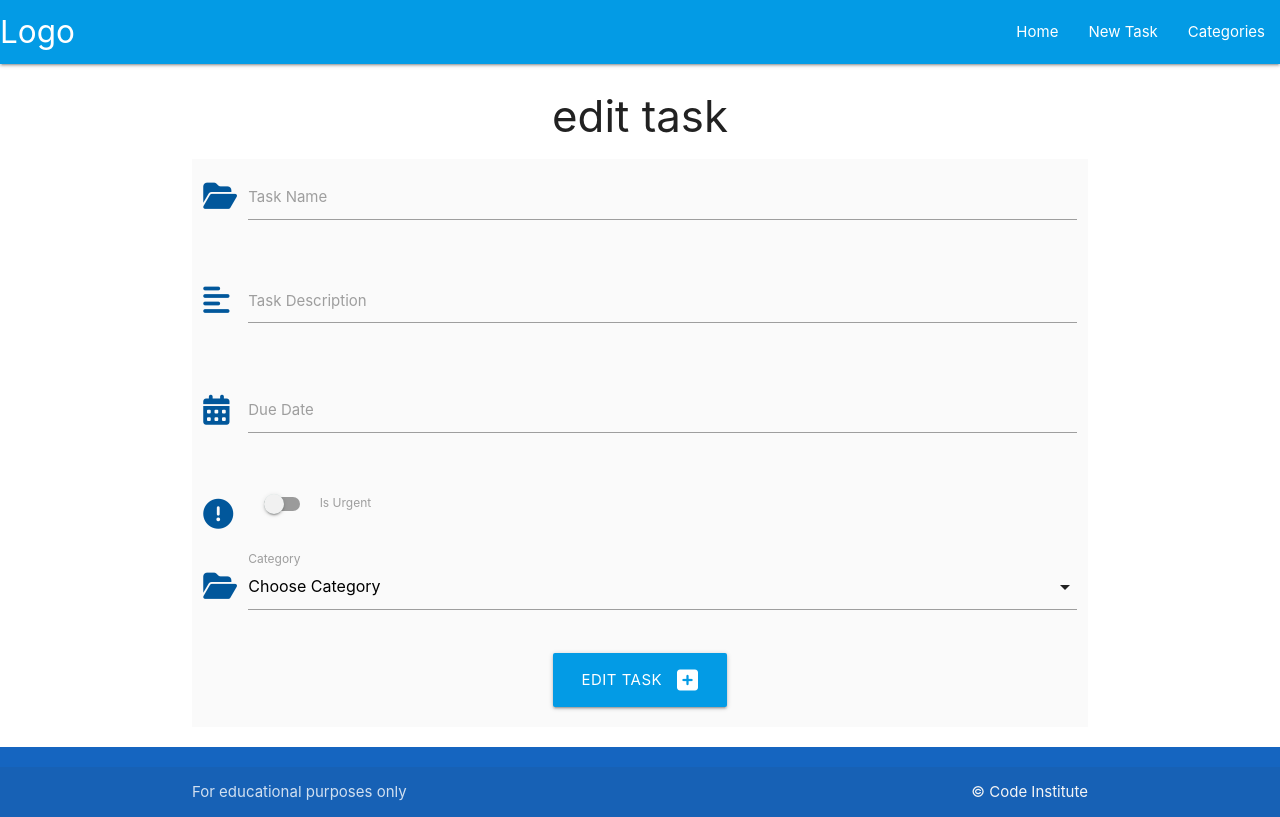
After one commit to monkphin/task_manager, a Flask app: template taskmanager/templates/edit_task.html in a window 1280 px wide. The commit adds this page. Run offline with Flask 3, Linux system fonts and the light colour scheme; the template is opened without the code that fills it, so the values that code supplies are empty; some libraries are stand-ins or nearby versions.

Commit message:
added update and deletion to tasks

```diff
--- /dev/null
+++ b/taskmanager/templates/edit_task.html
@@ -0,0 +1,80 @@
+{% extends "base.html" %}
+{% block content %}
+
+<h3 class="light-blue-test text-4 center-align">edit task</h3>
+
+<div class="row card=panel grey lighten-5">
+  <form class="col s12" method="POST" action="{{ url_for('edit_task', task_id=task.id) }}">
+    <!--task Name-->
+    <div class="row">
+      <div class="input-field col s12">
+        <i class="fas fa-folder-open prefix light-blue-text text-darken-4"></i>
+        <input id="task_name" name="task_name" value="{{ task.task_name }}" minlength="5" maxlength="50" type="text" class="validate" required>
+        <label for="task_name">Task Name</label>
+      </div>
+    </div>
+    <!--Task Description-->
+    <div class="row">
+      <div class="input-field col s12">
+        <i class="fas fa-align-left prefix light-blue-text text-darken-4"></i>
+        <textarea id="task_description" name="task_description" minlength="5" maxlength="200"
+            type="text" class="materialize-textarea validate" required>
+            {{- task.task_description -}}
+          </textarea>
+        <label for="task_description">Task Description</label>
+      </div>
+    </div>
+    <!--Due Date-->
+    <div class="row">
+      <div class="input-field col s12">
+        <i class="fas fa-calendar-alt prefix light-blue-text text-darken-4"></i>
+        <input id="due_date" name="due_date" value="{{ task.due_date.strftime("%d %B, %Y") }}" type="text" class="datepicker" required>
+        <label for="due_date">Due Date</label>
+      </div>
+    </div>
+    <!--Is Urgent-->
+    <div class="row">
+      <div class="input-field col s12">
+        <div class="switch">
+          <i class="fas fa-exclamation-circle prefix light-blue-text text-darken-4"></i>
+          <label for="is_urgent">
+            {% if task.is_urgent == True %}
+            <input id="is_urgent" name="is_urgent" type="checkbox" checked>
+            {% else %}
+            <input id="is_urgent" name="is_urgent" type="checkbox">
+            {% endif %}
+            <span class="lever"></span>
+            Is Urgent
+          </label>
+        </div>
+      </div>
+    </div>
+    <!--Category Id-->
+    <div class="row">
+      <div class="input-field col s12">
+          <i class="fas fa-folder-open prefix light-blue-text text-darken-4"></i>
+          <select id="category_id" name="category_id" class="validate" required>
+              <option value="" disabled selected>Choose Category</option>
+              {% for category in categories %}
+                {% if category == task.category %}
+                  <option value="{{ category.id }}" selected>{{ category.category_name }}</option>
+                {% else %}
+                  <option value="{{ category.id }}">{{ category.category_name }}</option>
+                {% endif %}
+              {% endfor %}
+          </select>
+          <label for="category_id">Category</label>
+      </div>
+  </div>
+    <!--Submit Button-->
+    <div class="row">
+      <div class="col s12 center-align">
+        <button type="submit" class="btn-large light-blue darken-1">
+          edit task <i class="fas fa-plus-square right"></i>
+        </button>
+      </div>
+    </div>
+  </form>
+</div>
+
+{% endblock %}
--- a/taskmanager/templates/tasks.html
+++ b/taskmanager/templates/tasks.html
@@ -25,10 +25,15 @@
       <div class="collapsible-body">
         <strong>{{ task.category }}</strong>
         <p>{{ task.task_description }}</p>
+        <p>
+          <a href="{{ url_for('edit_task', task_id=task.id) }}" class="btn green accent-4">Edit</a>
+          <a href="{{ url_for('delete_task', task_id=task.id) }}" class="btn red">Delete</a>
+        </p>
       </div>
     </li>
     {% endfor %}
   </ul>
+
   </div>
 
 {% endblock %}
```
Also changed, not shown: taskmanager/routes.py (+22 -0 lines).
